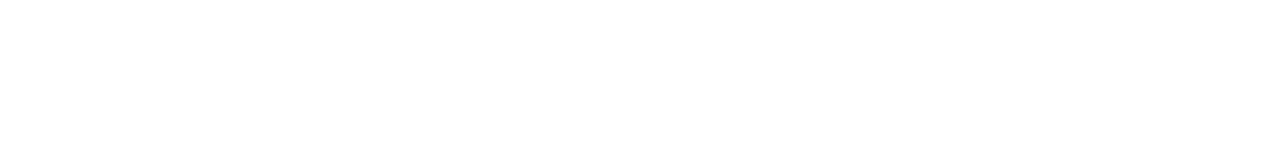
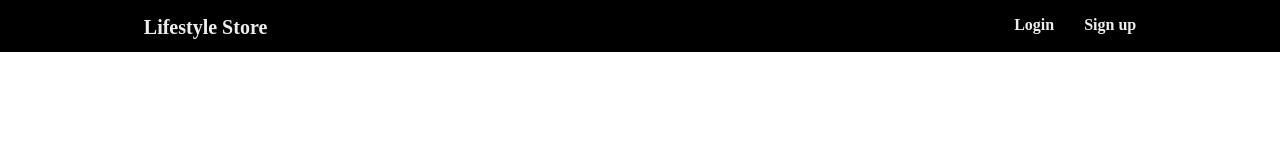
Before and after one commit to Rishu2000/internshala_e-commerce-website, a plain HTML site: page index.html in a window 1280 px wide. Drawn offline with Linux system fonts and the light colour scheme.

Commit message:
Implemented header part.

```diff
--- a/index.html
+++ b/index.html
@@ -6,5 +6,13 @@
     <title>Lifestyle Store</title>
     <link rel="stylesheet" href="styles/index.css" type="text/css" />
   </head>
-  <body></body>
+  <body>
+    <div class="header">
+      <div class="inner-header">
+        <div class="logo"><a href="">Lifestyle Store</a></div>
+        <div class="header-link"><a href=""> Sign up</a></div>
+        <div class="header-link"><a href=""> Login</a></div>
+      </div>
+    </div>
+  </body>
 </html>
--- a/styles/index.css
+++ b/styles/index.css
@@ -0,0 +1,39 @@
+body {
+  width: 100%;
+  height: 100px;
+  margin: 0;
+}
+
+a {
+  text-decoration: none;
+  background-color: transparent;
+  color: #ededed;
+}
+
+.header {
+  background-color: #000000;
+  color: #ffffff;
+  border-color: #080808;
+  min-height: 50px;
+  border: 1px solid transparent;
+}
+
+.inner-header {
+  width: 80%;
+  margin: auto;
+}
+.logo {
+  float: left;
+  height: 50px;
+  padding: 15px;
+  font-size: 20px;
+  font-weight: bold;
+}
+.header-link {
+  float: right;
+  font-size: 14px;
+  height: 50px;
+  padding: 15px 15px;
+  font-size: 16px;
+  font-weight: bold;
+}
```
